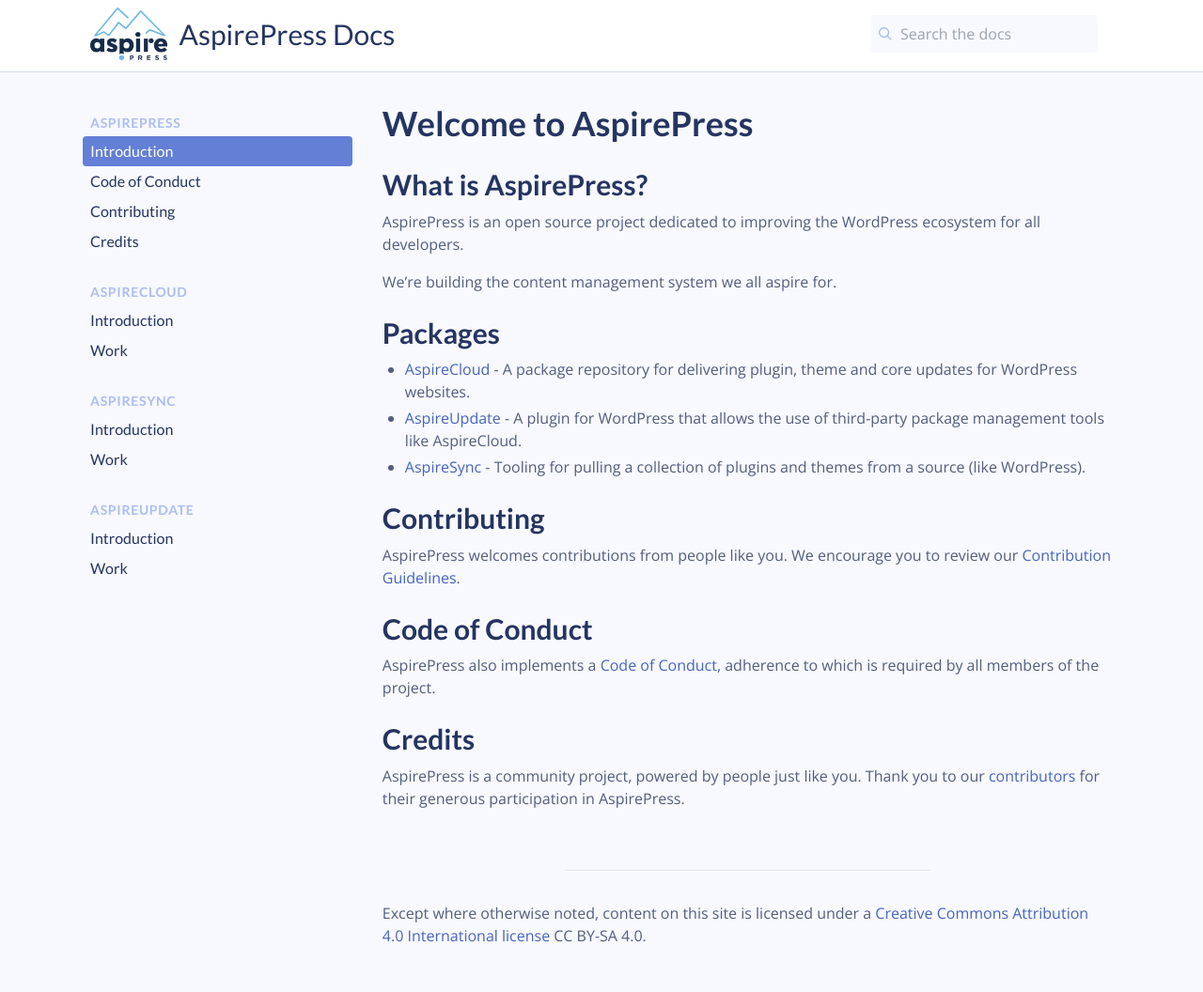
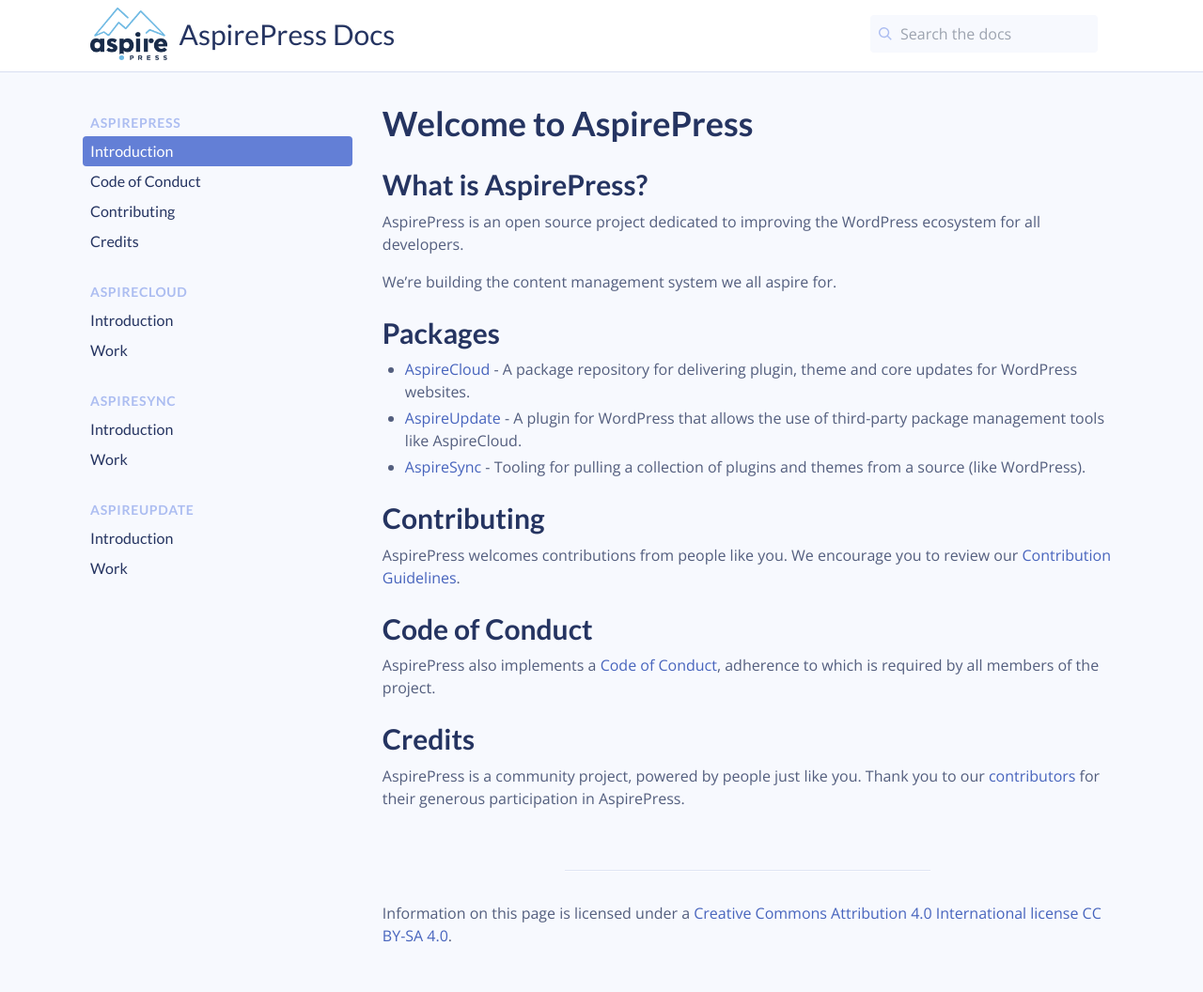
Before and after one commit to aspirepress/documentation, a Jekyll site: the page built from docs/index.md, in a window 1280 px wide. Shown: the whole page at 94% size. Built offline with Jekyll 4.4.1, drawn with Linux system fonts in a browser that asks for light colours; comment, search, counter and statistics services are not loaded.

Commit message:
updated license wording
Signed-off-by: Amnesty AM <37809410+AmnestyAM@users.noreply.github.com>

```diff
--- a/_layouts/default.html
+++ b/_layouts/default.html
@@ -128,7 +128,7 @@
                 {% endunless %}
                 {{ content }}
                 <hr>
-                <p>Except where otherwise noted, content on this site is licensed under a <a href="https://creativecommons.org/licenses/by-sa/4.0/">Creative Commons Attribution 4.0 International license</a> CC BY-SA 4.0.</p>
+                <p>Information on this page is licensed under a <a href="https://creativecommons.org/licenses/by-sa/4.0/">Creative Commons Attribution 4.0 International license CC BY-SA 4.0</a>.</p>
             </article>
         </div>
     </main>
```
